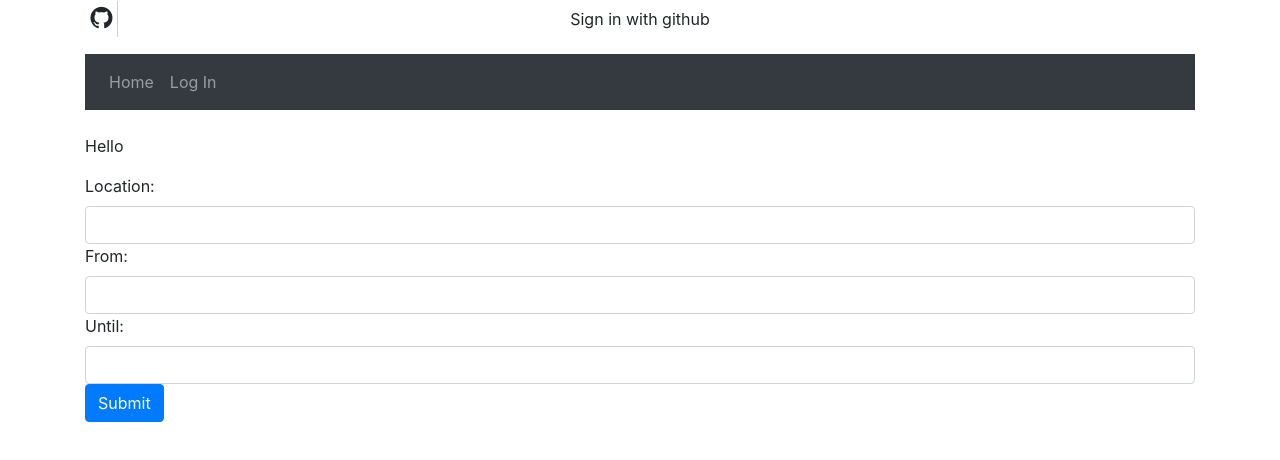
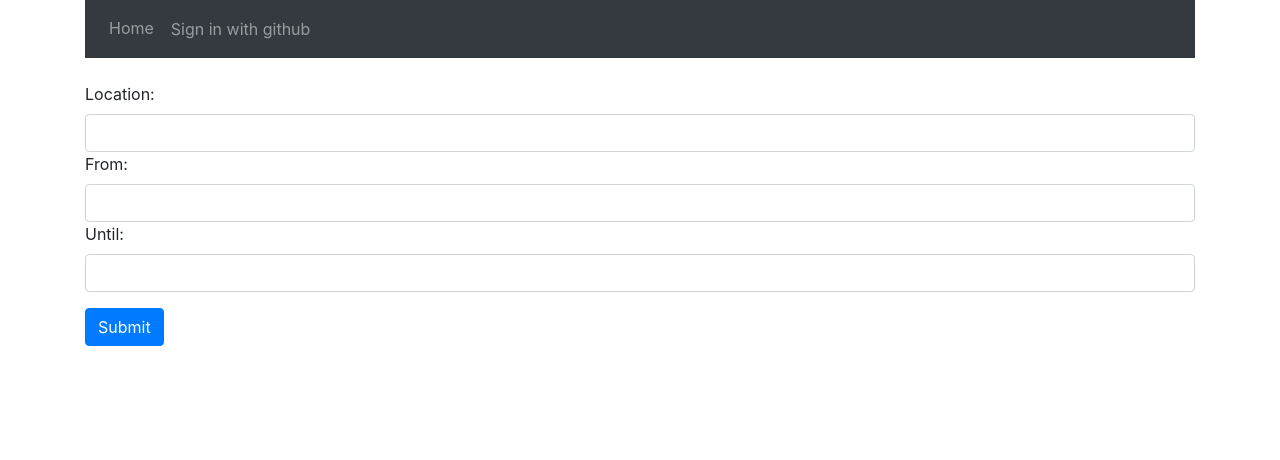
Before and after one commit to JansenMartin/trip-deets, a Vue app: page / in a window 1280 px wide. Shown: the top 460 px of the page. Built offline with nearby package versions, Linux system fonts and the light colour scheme.

Commit message:
Revise login button in nav bar; Add styling to submit button

```diff
--- a/src/App.vue
+++ b/src/App.vue
@@ -1,16 +1,16 @@
 <template>
 <div class="container">
-  <p><OAuth provider="github" /></p>
+  <!-- <p><OAuth provider="github" /></p> -->
     <nav class="navbar navbar-expand-sm bg-dark navbar-dark">
       <ul class="navbar-nav">
         <li class="nav-item">
           <router-link to="/" class="nav-link">Home</router-link>
         </li>
+        <!-- <li class="nav-item">
+          <router-link to="" class="nav-link">Log In</router-link>
+        </li> -->
         <li class="nav-item">
-          <router-link to="" class="nav-link">Log In</router-link>
-        </li>
-        <li>
-          <!-- <OAuth provider="github" /> -->
+          <OAuth provider="github" />
         </li>
       </ul>
     </nav><br />
--- a/src/components/HomeComponent.vue
+++ b/src/components/HomeComponent.vue
@@ -1,6 +1,6 @@
 <template>
  <div>
-     <p>Hello</p>
+     <!-- <p>Hello</p> -->
      <form @submit.prevent="parseDateRange">
          <label>Location:</label>
          <input type="text" class="form-control" v-model="query.location">
@@ -123,3 +123,15 @@ export default {
     }
 }
 </script>
+
+<style>
+.btn-primary {
+    margin-top: 1em;
+  /* font-family: 'Avenir', Helvetica, Arial, sans-serif;
+  -webkit-font-smoothing: antialiased;
+  -moz-osx-font-smoothing: grayscale;
+  text-align: center;
+  color: #2c3e50;
+  margin-top: 60px; */
+}
+</style>
--- a/src/components/OAuth.vue
+++ b/src/components/OAuth.vue
@@ -1,5 +1,5 @@
 <template>
- <a @click="Auth();" :class="class2">
+ <a class="nav-link" @click="Auth();" :class="class2">
  <span :class="class1"></span> Sign in with {{ provider }}
  </a>
 </template>
@@ -65,7 +65,7 @@ export default {
 <style>
 
 /* @import "https://cdnjs.cloudflare.com/ajax/libs/twitter-bootstrap/3.4.0/css/bootstrap.css"; */
-@import "https://cdnjs.cloudflare.com/ajax/libs/bootstrap-social/5.1.1/bootstrap-social.min.css";
-@import "https://stackpath.bootstrapcdn.com/font-awesome/4.7.0/css/font-awesome.min.css";
+/* @import "https://cdnjs.cloudflare.com/ajax/libs/bootstrap-social/5.1.1/bootstrap-social.min.css"; */
+/* @import "https://stackpath.bootstrapcdn.com/font-awesome/4.7.0/css/font-awesome.min.css"; */
 
 </style>
```
